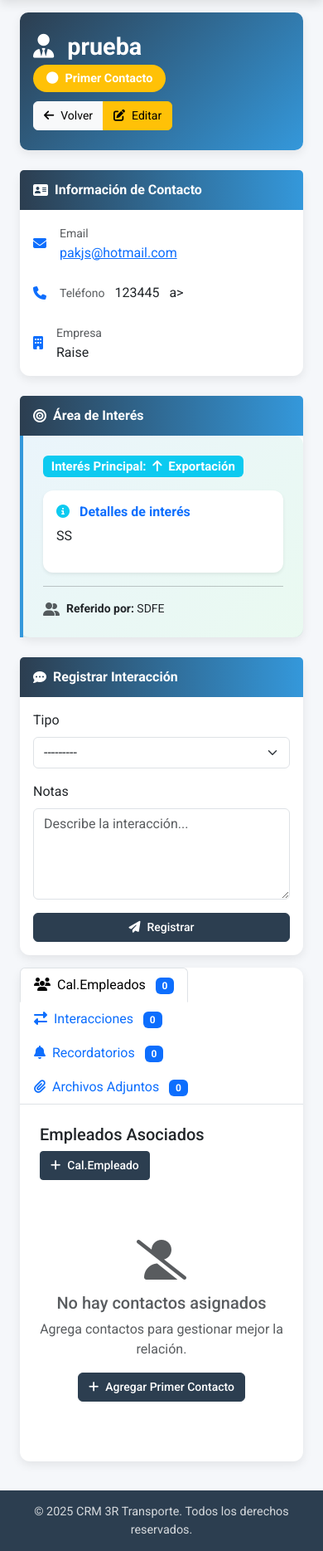
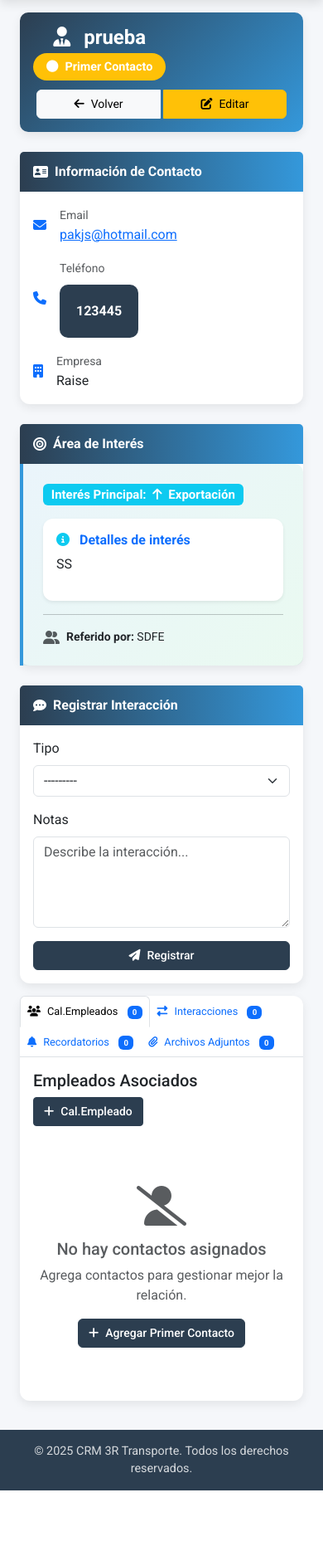
Before and after one commit to lhuskyl271/3R-TRANSPORTE, a Django app: page /prospecto/4/ in a window 390 px wide. Shown: the part 76-1945 px from the top of the page at 83% size. After the commit the page ends 1872 px from the top, so only its background shows below. Run offline with Django 5.2, Linux system fonts and the light colour scheme; a user stored in the database is signed in; data comes from the database, SQL or seed files in the repository; data that the repository does not hold is empty.

Commit message:
Update prospecto_detail.html 3

```diff
--- a/ventas/templates/ventas/prospecto_detail.html
+++ b/ventas/templates/ventas/prospecto_detail.html
@@ -120,6 +120,7 @@
         transform: scale(1.1);
     }
 
+    /* Estilo para enlace de teléfono */
     .phone-link {
         color: inherit;
         text-decoration: none;
@@ -140,6 +141,88 @@
 
     .phone-wrapper:hover {
         background-color: rgba(52, 152, 219, 0.1);
+    }
+
+    /* Estilos responsive para móviles */
+    @media (max-width: 768px) {
+        .prospecto-header {
+            padding: 1rem;
+            text-align: center;
+        }
+
+        .prospecto-header h1 {
+            font-size: 1.5rem;
+        }
+
+        .btn-group {
+            width: 100%;
+            justify-content: center;
+            margin-top: 1rem !important;
+        }
+
+        .btn-group .btn {
+            margin: 0 0.25rem;
+        }
+
+        .interest-highlight {
+            padding: 1rem;
+        }
+
+        .nav-tabs .nav-link {
+            font-size: 0.8rem;
+            padding: 0.5rem;
+        }
+
+        .nav-tabs .nav-link i {
+            margin-right: 0.25rem;
+        }
+
+        .reminder-actions {
+            display: flex;
+            flex-wrap: wrap;
+            margin-top: 0.5rem;
+        }
+
+        .reminder-actions .btn {
+            margin: 0.25rem;
+            font-size: 0.8rem;
+            padding: 0.25rem 0.5rem;
+        }
+
+        .card-body {
+            padding: 1rem;
+        }
+
+        .tab-pane {
+            padding: 1rem !important;
+        }
+
+        /* Estilos específicos para enlace de teléfono en móviles */
+        .phone-link {
+            display: block;
+            padding: 0.75rem;
+            background-color: var(--primary-color);
+            color: white !important;
+            border-radius: var(--border-radius);
+            text-align: center;
+            font-weight: bold;
+            margin-top: 0.5rem;
+            text-decoration: none;
+        }
+
+        .phone-link:hover {
+            background-color: var(--secondary-color);
+            text-decoration: none;
+        }
+
+        /* Estilos para archivos adjuntos en móviles */
+        .list-group-item.list-group-item-action {
+            flex-direction: column;
+            align-items: flex-start !important;
+        }
+        .list-group-item small.text-muted {
+            margin-top: 0.25rem;
+        }
     }
 </style>
 
@@ -186,7 +269,7 @@
                                     <div class="phone-wrapper">
                                         {{ prospecto.telefono }}
                                     </div>
-                                a>
+                                </a>
                             {% else %}
                                 <p class="mb-0 text-muted">No especificado</p>
                             {% endif %}
@@ -236,6 +319,7 @@
                                 </p>
                               </div>
                             </div>
+
                         </div>
                         <hr>
                         <div class="d-flex align-items-center">
```
